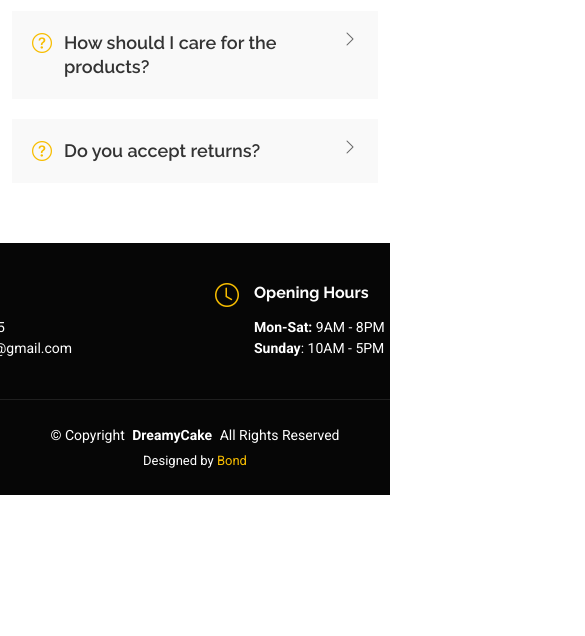
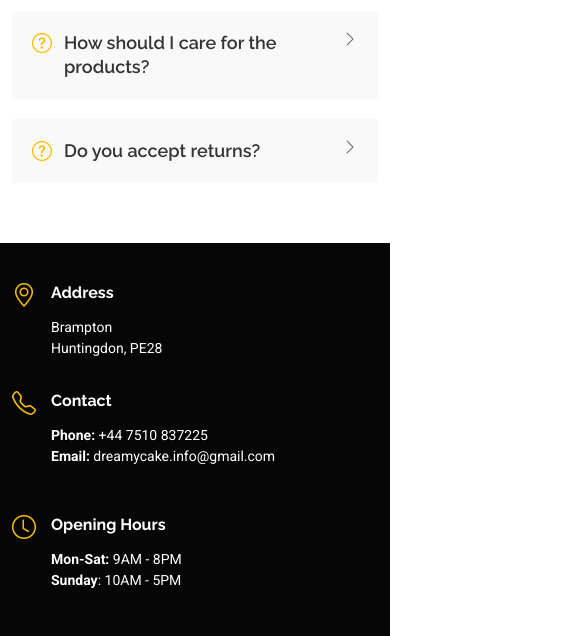
Before and after one commit to bogbond/dreamycake-shop, a plain HTML site: page About/index.html in a window 390 px wide. Shown: the part 3446-4082 px from the top of the page, 585 px wide, since content can reach past the window. Before the commit the page ends 3941 px from the top, so only its background shows below. Drawn offline with Linux system fonts and the light colour scheme.

```diff
--- a/assets/css/main.css
+++ b/assets/css/main.css
@@ -749,7 +749,7 @@
 
 @media (max-width: 768px) {
   .row {
-    flex-wrap: nowrap; /* Запрещаем перенос строк */
+    flex-wrap: wrap; /* Разрешаем перенос строк */
   }
 
   .row > .col-lg-5 {
@@ -757,6 +757,7 @@
     max-width: 45%; /* Уменьшаем ширину */
   }
 }
+
 
 /* Стили для кнопок (универсально для всех устройств) */
 .image-button {
```
